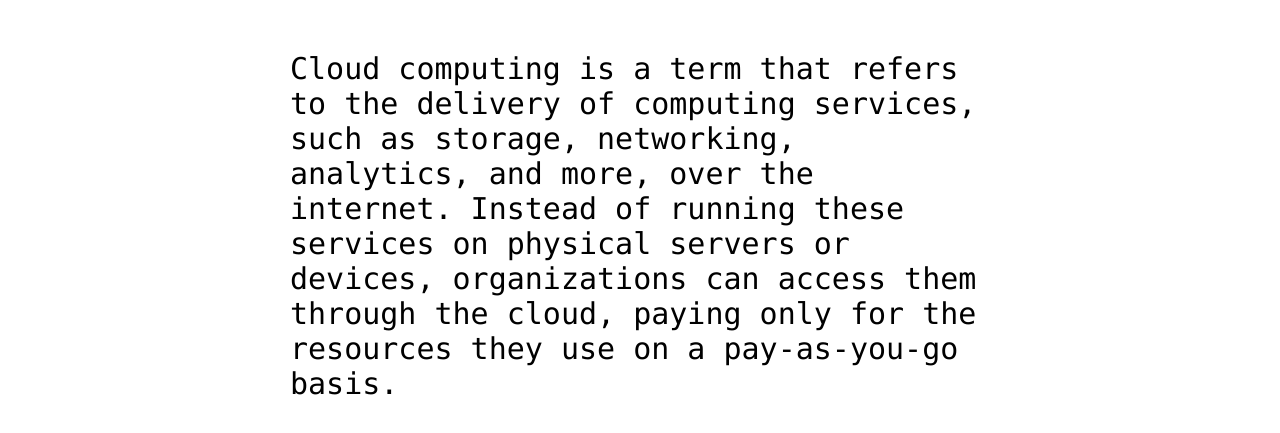
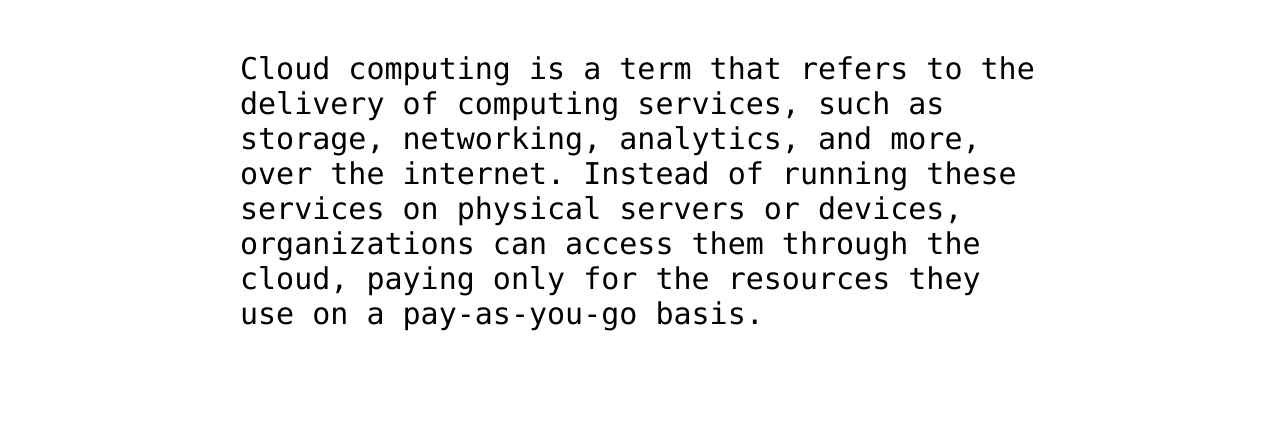
Before and after one commit to Cloudayo/Cloud, a plain HTML site: page index.html in a window 1280 px wide. Shown: the part 303-736 px from the top of the page. Drawn offline with Linux system fonts and the light colour scheme.

Commit message:
Update styles.css

```diff
--- a/styles.css
+++ b/styles.css
@@ -11,7 +11,7 @@
 
 p {
   display: block;
-  width: 700px;
+  width: 800px;
   margin: 50px auto;
   font: 30px Monaco,"Courier New","DejaVu Sans Mono","Bitstream Vera Sans Mono",monospace;
 }
```
